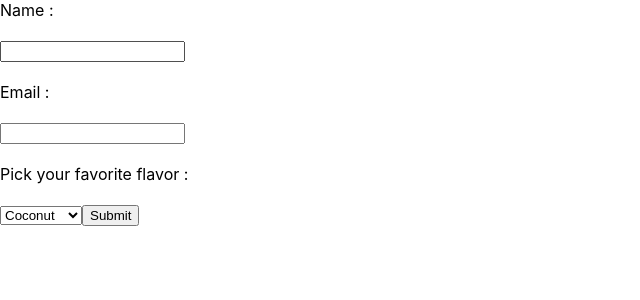
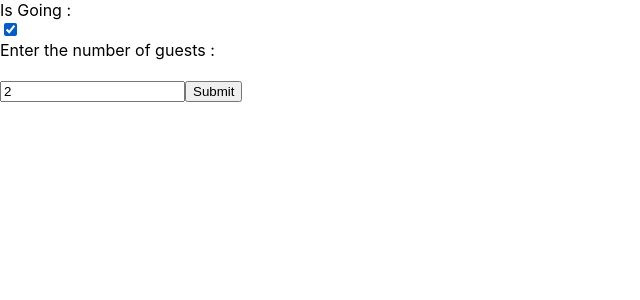
Before and after one commit to prachisawarkar/React-, a React (Create React App) app: page / in a window 1280 px wide. Shown: the top 300 px of the page, without its empty margins (0-640 px from the left). Built offline with nearby package versions, Linux system fonts and the light colour scheme.

Commit message:
test-version-26-handling_multiple_inputs

```diff
--- a/src/form.js
+++ b/src/form.js
@@ -34,7 +34,7 @@ import React from 'react';
     }
 }*/
 
-class SelectForm extends React.Component {
+/*class SelectForm extends React.Component {
     constructor(props) {
         super(props);
         this.state = {
@@ -77,6 +77,45 @@ class SelectForm extends React.Component {
             </form>
         );
     }
+}*/
+
+class Reservation extends React.Component {
+    constructor(props) {
+        super(props);
+        this.state = {
+            isGoing : true,
+            numberOfGuest : 2
+        };
+        this.handleInputChange = this.handleInputChange.bind(this);
+        this.handleSubmit = this.handleSubmit.bind(this);
+    }
+
+    handleInputChange(event) {
+        const target = event.target;
+        const value = target.name === 'isGoing'?target.checked : target.value;
+        const name = target.name;
+        this.setState({
+            [name] : value
+        });
+    }
+
+    handleSubmit(event) {
+        alert('There are total ' + this.state.numberOfGuest + ' guests');
+    }
+
+    render() {
+        return (
+            <form onSubmit = {this.handleSubmit}>
+                <label> Is Going : <br />
+                    <input type = 'checkbox' name = 'isGoing' checked = {this.state.isGoing} onChange = {this.handleInputChange} />
+                </label> <br />
+                <label> Enter the number of guests : <br /> <br />
+                    <input type = 'number' name = 'numberOfGuest' onChange = {this.handleInputChange} value = {this.state.numberOfGuest} />
+                </label>
+                <input type = 'submit' value = 'Submit' />
+            </form>
+        );
+    }
 }
 
-export default SelectForm;
+export default Reservation;
--- a/src/index.js
+++ b/src/index.js
@@ -3,7 +3,7 @@ import ReactDOM from 'react-dom';
 import './index.css';
 //import LoginControl from './conditionalRendering';
 //import Blog from './listitems';
-import SelectForm from './form';
+import Reservation from './form';
 import * as serviceWorker from './serviceWorker';
 
 //const numbers = [1,2,3,4,5];
@@ -16,7 +16,7 @@ import * as serviceWorker from './serviceWorker';
   {id: 2, title: 'Installation', content: 'You can install React from npm.'}
 ];*/
 ReactDOM.render(
-  <SelectForm />,
+  <Reservation />,
   document.getElementById('root')
 )
 
```
